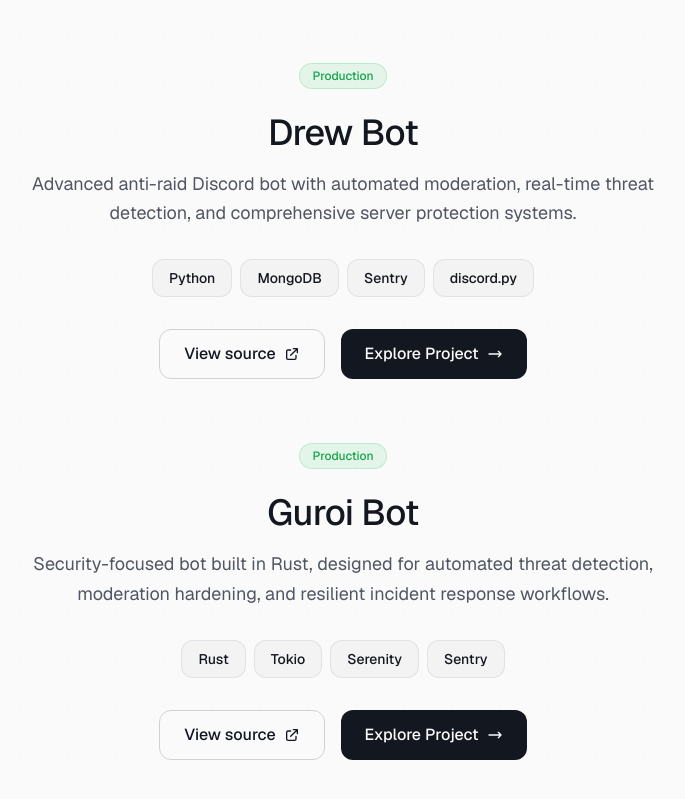
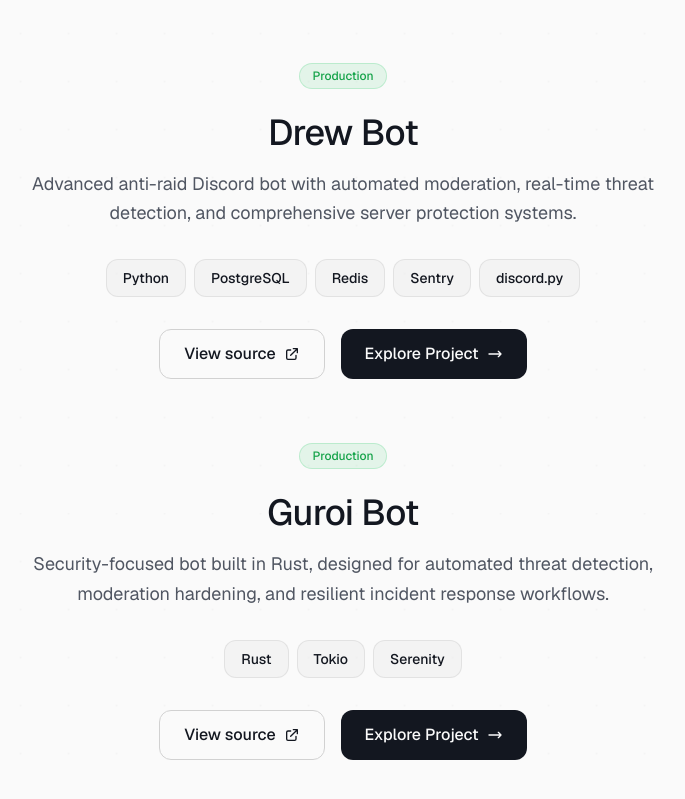
Before and after one commit to neevets/portfolio-web, a React (Vite) app: page / in a window 1280 px wide. Shown: the part 4056-4855 px from the top of the page, without its empty margins (297-982 px from the left). Built offline with nearby package versions, Linux system fonts and the light colour scheme; a web font is replaced by a local one.

Commit message:
Update ProjectsSection.tsx

```diff
--- a/src/components/sections/ProjectsSection.tsx
+++ b/src/components/sections/ProjectsSection.tsx
@@ -98,7 +98,7 @@ const ProjectsSection = memo(() => {
       description: "Advanced anti-raid Discord bot with automated moderation, real-time threat detection, and comprehensive server protection systems.",
       repo: "https://github.com/neevets/drew-bot",
       productionUrl: "https://drew.xyz",
-      tech: ["Python", "MongoDB", "Sentry", "discord.py"],
+      tech: ["Python", "PostgreSQL", "Redis", "Sentry", "discord.py"],
       category: "Security",
       status: "Production"
     },
@@ -107,7 +107,7 @@ const ProjectsSection = memo(() => {
       description: "Security-focused bot built in Rust, designed for automated threat detection, moderation hardening, and resilient incident response workflows.",
       repo: "https://github.com/neevets/guroi-bot",
       productionUrl: "https://github.com/neevets/guroi-bot",
-      tech: ["Rust", "Tokio", "Serenity", "Sentry"],
+      tech: ["Rust", "Tokio", "Serenity"],
       category: "Security",
       status: "Production"
     }
```
